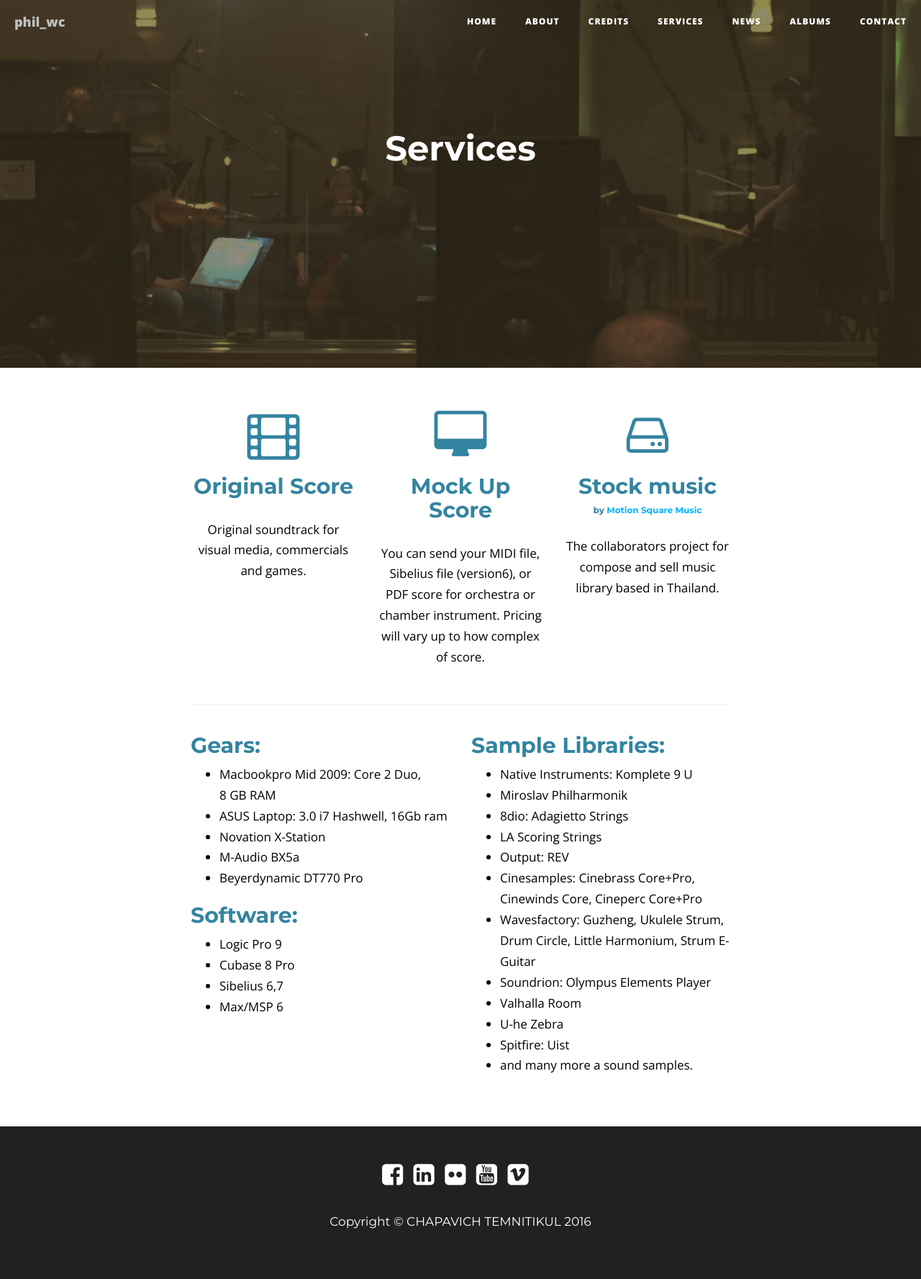
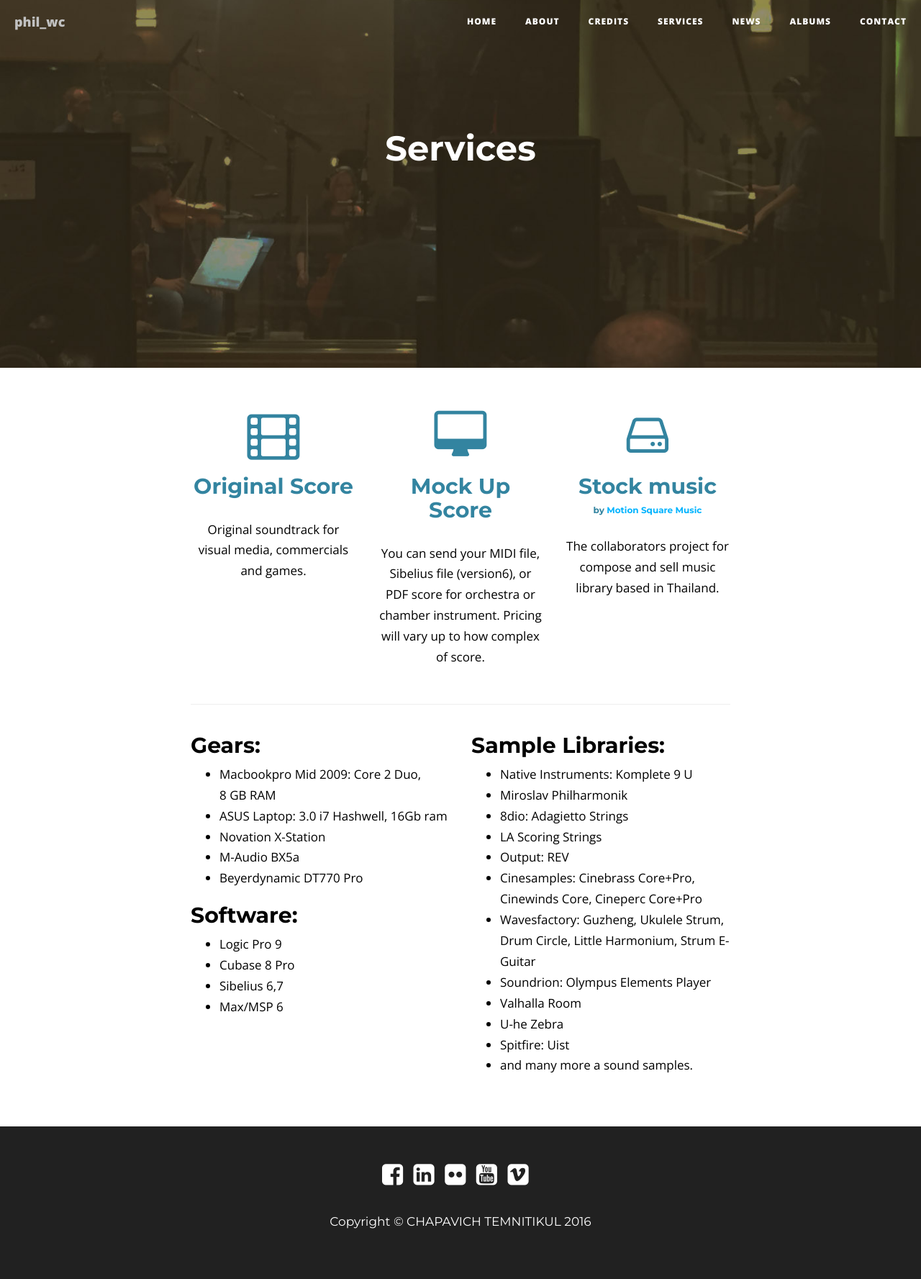
Before and after one commit to phil-wc/phil-wc.github.io, a Jekyll site: the page built from services.html, in a window 1280 px wide. Shown: the whole page at 72% size. Built offline with Jekyll 4.4.1, drawn with Linux system fonts in a browser that asks for light colours; nearby versions of some CDN libraries.

Commit message:
Update complied stylesheet. Fix news item list headings color fuckedup

```diff
--- a/assets/css/main.css
+++ b/assets/css/main.css
@@ -87,9 +87,6 @@
 
 blockquote {
   color: gray; }
-
-h1, h2, h3, h4, h5, h6 {
-  color: #3384a0; }
 
 p, strong, span, li {
   color: #000; }
@@ -480,12 +477,6 @@
   .news .post-preview a:hover, .news .post-preview a:focus {
     color: #3384a0;
     text-decoration: none; }
-.news .post-preview .post-title {
-  color: #404040; }
-.news .post-preview .post-subtitle {
-  color: #404040; }
-.news .post-preview .post-subheading {
-  color: #404040; }
 .news .post-preview .post-meta {
   color: #808080; }
 
```
